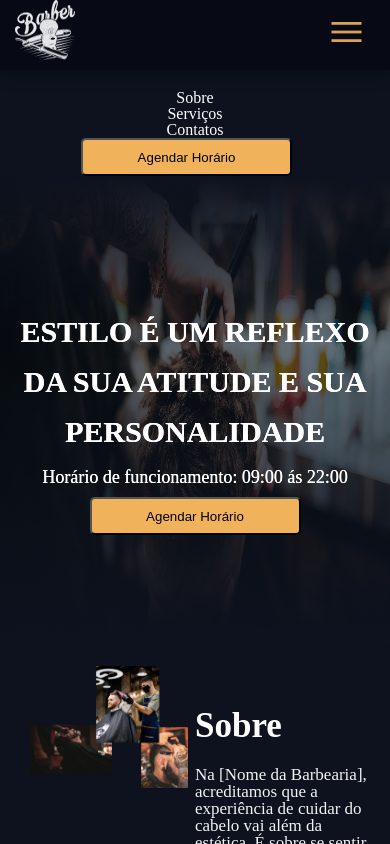
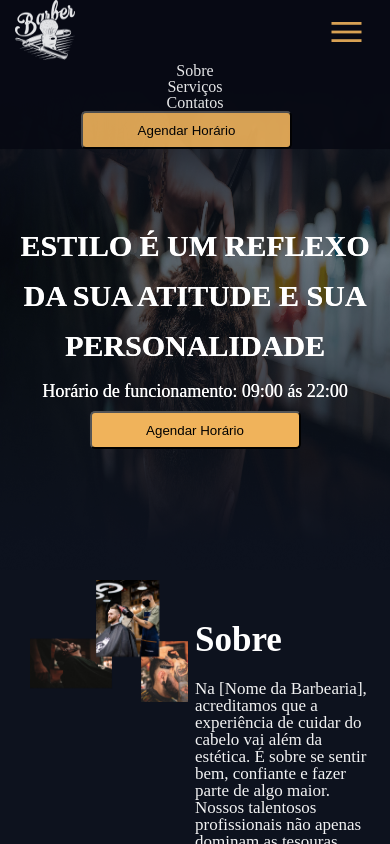
Before and after one commit to Isaczx/BarberWeb, a plain HTML site: page index.html in a window 390 px wide. Both pictures are taken after a click on the element "menu". Shown: the top 844 px of the page. Drawn offline with nearby package versions, Linux system fonts and the light colour scheme.

Commit message:
menu hamburguer
responsividade nav bar

```diff
--- a/index.html
+++ b/index.html
@@ -38,11 +38,6 @@
 
         </nav>
 
-
-    </header>
-
-
-    <main>
         <div id="menuh" display = "none">
             <ul>
                 <li>Sobre</li>
@@ -53,6 +48,12 @@
                 </div>
             </ul>
         </div>
+    </header>
+
+
+
+    <main>
+
 
         <div class="apresentacao">
             <img src="imagens/Rectangle 8.png" alt="">
--- a/javascript/hamburguer.js
+++ b/javascript/hamburguer.js
@@ -1,15 +1,18 @@
 const menu = document.querySelector(".material-symbols-outlined");
 const opcaos = document.querySelector("#menu");
-const opcaos2 = document.querySelector("#menuh");
+const menuh = document.querySelector("#menuh");
+const lista = document.querySelector("#menuh ul");
 
 console.log(opcaos);
 
 
 menu.addEventListener("click", () =>{
 
-    if (opcaos2.style.display == "block") {
-        opcaos2.style.display = "none";
+    if (menuh.style.display == "block") {
+        menuh.style.display = "none";
+        lista.style.display = "none";
     }else{
-     opcaos2.style.display = "block";
+        menuh.style.display = "block";
+        lista.style.display = "flex";
     }
 })
--- a/style.css
+++ b/style.css
@@ -65,13 +65,17 @@ nav{
     flex-direction: column;
     align-items: center;
     width: 100%;
+    background-color: var(--cor-primaria);
 }
 
 #menuh ul{
     width: 100%;
-    display: flex;
+    display: none;
     flex-direction: column;
     align-items: center;
+    position: fixed;
+    z-index: 1;
+    background-color: var(--cor-primaria);
 }
 
 #botaos{
```
